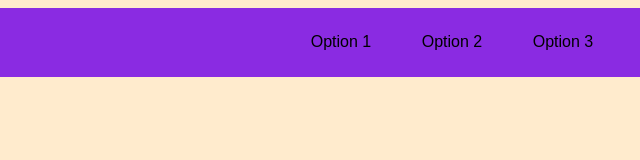
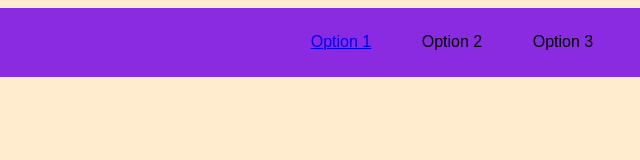
Before and after one commit to mmendezt/JUMICI, a plain HTML site: page index.html in a window 1280 px wide. Shown: the full height of the page, 77-717 px from the left. Drawn offline with Linux system fonts and the light colour scheme.

Commit message:
Update index.html

```diff
--- a/index.html
+++ b/index.html
@@ -10,7 +10,7 @@
 <body>
     <nav>
         <ul>
-            <li>Option 1</li>
+            <li> <a href="./test1.html">Option 1</a> </li>
             <li>Option 2</li>
             <li>Option 3</li>
             <li>Option 4</li>
```
